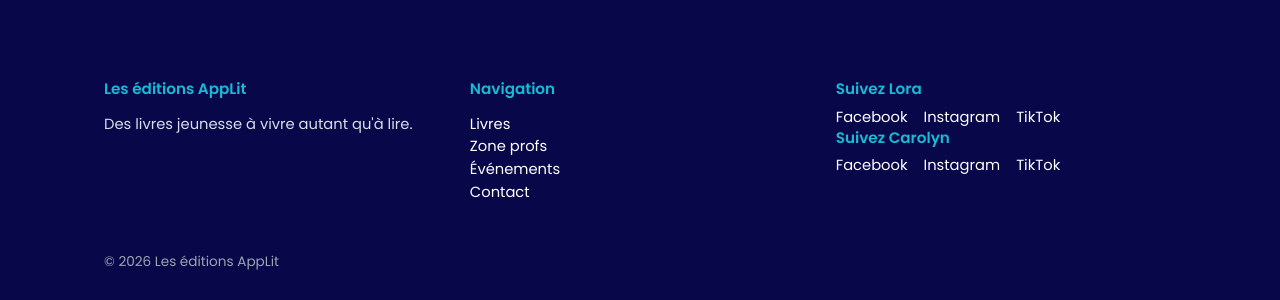
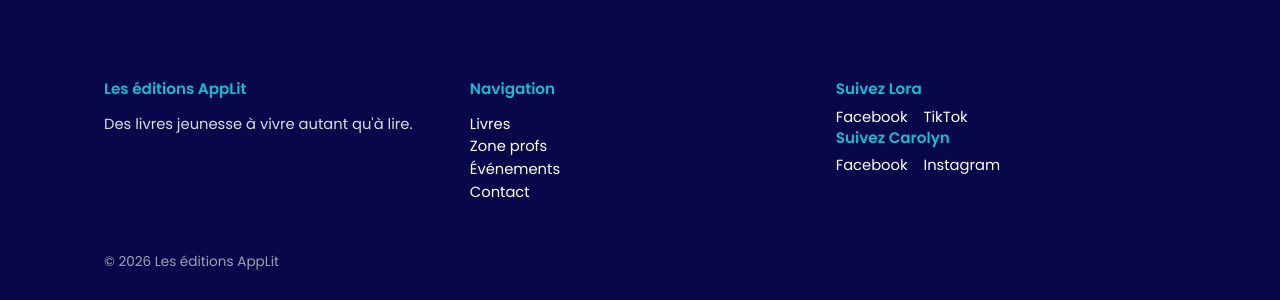
Before and after one commit to Flora0510/flora0510.github.io, a Jekyll site: the page built from index.md, in a window 1280 px wide. Shown: the part 1251-1551 px from the top of the page. Built offline with Jekyll 4.4.1, drawn with Linux system fonts in a browser that asks for light colours.

Commit message:
Update footer.html

```diff
--- a/_includes/footer.html
+++ b/_includes/footer.html
@@ -16,15 +16,13 @@
     <div>
       <h3>Suivez Lora</h3>
       <div class="social-links">
-        {% if site.social.facebook %}<a href="{{ site.social.facebook }}">Facebook</a>{% endif %}
-        {% if site.social.instagram %}<a href="{{ site.social.instagram }}">Instagram</a>{% endif %}
+        {% if site.social.facebookLora %}<a href="{{ site.social.facebookLora }}">Facebook</a>{% endif %}
         {% if site.social.tiktok %}<a href="{{ site.social.tiktok }}">TikTok</a>{% endif %}
       </div>
        <h3>Suivez Carolyn</h3>
       <div class="social-links">
         {% if site.social.facebook %}<a href="{{ site.social.facebook }}">Facebook</a>{% endif %}
         {% if site.social.instagram %}<a href="{{ site.social.instagram }}">Instagram</a>{% endif %}
-        {% if site.social.tiktok %}<a href="{{ site.social.tiktok }}">TikTok</a>{% endif %}
       </div>
     </div>
   </div>
```
